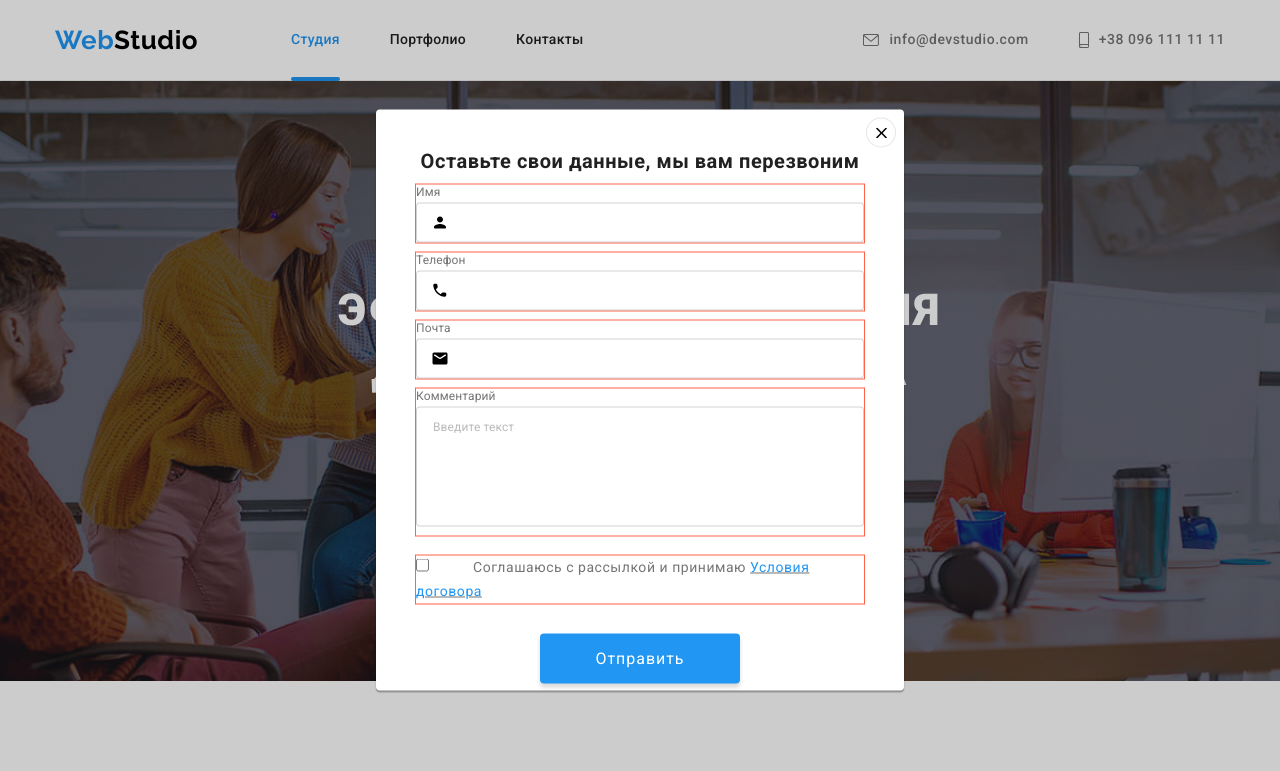
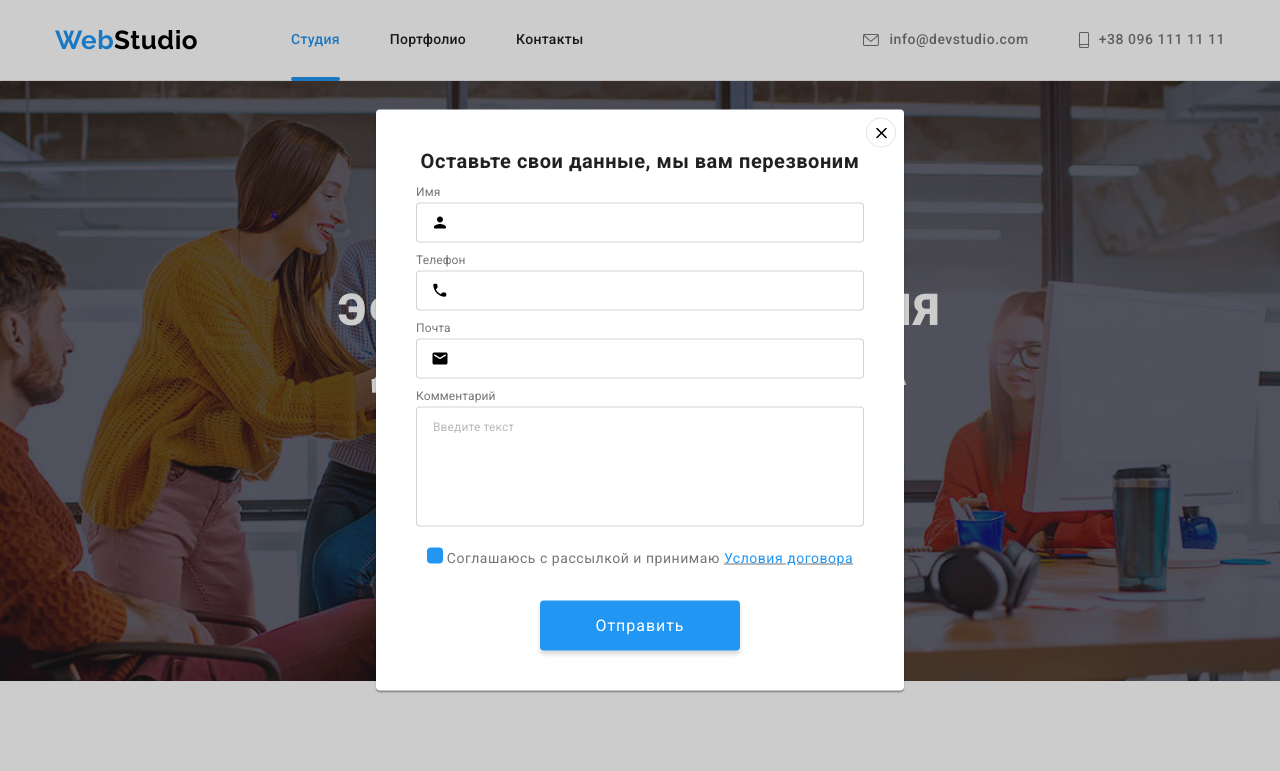
Before and after one commit to Kateryna-Karetna/goit-markup-hw-06, a plain HTML site: page index.html in a window 1280 px wide. Both pictures are taken after a click on the button "Заказать услугу". Shown: the top 771 px of the page. Drawn offline with nearby package versions, Linux system fonts and the light colour scheme.

Commit message:
Checkbox

```diff
--- a/css/styles.css
+++ b/css/styles.css
@@ -849,7 +849,7 @@ img {
   right: 8px;
   width: 30px;
   height: 30px;
-  transition: fill var(--anim-duration) var(--cubic), visibility var(--anim-duration) var(--cubic);
+  transition: fill var(--anim-duration) var(--cubic);
 
   cursor: pointer;
   border-radius: 50%;
@@ -884,17 +884,16 @@ img {
 }
 
 .form-field {
-  outline: 1px solid tomato;
   margin-bottom: 10px;
 }
 
 .form-field.form-item {
+  display: grid;
   margin-bottom: 0;
 }
 
 .form-input {
-  transition: border-color var(--anim-duration) var(--cubic),
-    visibility var(--anim-duration) var(--cubic);
+  transition: border-color var(--anim-duration) var(--cubic);
 
   padding-left: 42px;
   width: 448px;
@@ -930,7 +929,7 @@ img {
   top: 50%;
   left: 15px;
   transform: translateY(-50%);
-  transition: fill var(--anim-duration) var(--cubic), visibility var(--anim-duration) var(--cubic);
+  transition: fill var(--anim-duration) var(--cubic);
 }
 
 .form-input:hover + .form-icon,
@@ -939,8 +938,7 @@ img {
 }
 
 .form-textarea {
-  transition: border-color var(--anim-duration) var(--cubic),
-    visibility var(--anim-duration) var(--cubic);
+  transition: border-color var(--anim-duration) var(--cubic);
 
   padding: 12px 16px;
 
@@ -967,19 +965,58 @@ textarea::placeholder {
 }
 
 .checkbox-item {
+  display: grid;
   margin-left: auto;
   margin-right: auto;
   margin-top: 20px;
 
   font-size: 14px;
   line-height: 1.71;
-  outline: 1px solid tomato;
 
   color: var(--primary-text-color);
 }
 
+.checkbox-label {
+  position: relative;
+}
+
 .checkbox-icon {
-  color: var(--title-text-color);
+  transition: border-color var(--anim-duration) var(--cubic),
+    box-shadow var(--anim-duration) var(--cubic);
+
+  display: inline-block;
+  width: 16px;
+  height: 15px;
+
+  border: 2px solid var(--title-text-color);
+  border-radius: 4px;
+  box-shadow: 0px 4px 4px rgba(0, 0, 0, 0.25);
+}
+
+.form-checkbox:checked + .checkbox-icon {
+  box-shadow: none;
+
+  border-color: var(--accent-color);
+}
+
+.icon-sign {
+  transition: border-color var(--anim-duration) var(--cubic), fill var(--anim-duration) var(--cubic),
+    opacity var(--anim-duration) var(--cubic);
+
+  opacity: 0;
+  border-radius: 4px;
+  appearance: none;
+}
+
+.form-checkbox:checked ~ .icon-sign {
+  position: absolute;
+  top: 2px;
+  left: 0;
+
+  opacity: 1;
+
+  fill: var(--primary-white-color);
+  background-color: var(--accent-color);
 }
 
 .form-href {
--- a/index.html
+++ b/index.html
@@ -431,7 +431,7 @@
         <form class="modal-form">
           <b class="form-title">Оставьте свои данные, мы вам перезвоним</b>
           <div class="form-field">
-            <label class="form-label"><span class="modal-item" for="name">Имя</span></label>
+            <label class="form-label" for="name"><span class="modal-item">Имя</span></label>
             <span class="form-span">
               <input class="form-input" type="text" name="username" id="name" />
               <svg class="form-icon" width="18" height="18">
@@ -440,7 +440,7 @@
             </span>
           </div>
           <div class="form-field">
-            <label class="form-label"><span class="modal-item" for="tel">Телефон</span></label>
+            <label class="form-label" for="tel"><span class="modal-item">Телефон</span></label>
             <span class="form-span">
               <input class="form-input" type="tel" name="phone-number" id="tel" />
               <svg class="form-icon" width="18" height="18">
@@ -449,7 +449,7 @@
             </span>
           </div>
           <div class="form-field">
-            <label class="form-label"><span class="modal-item" for="email">Почта</span></label>
+            <label class="form-label" for="email"><span class="modal-item">Почта</span></label>
             <span class="form-span">
               <input class="form-input" type="email" name="email" id="email" />
               <svg class="form-icon" width="18" height="18">
@@ -458,24 +458,30 @@
             </span>
           </div>
           <div class="form-field form-item">
-            <label class="form-label"><span class="modal-item">Комментарий</span></label>
+            <label class="form-label" for="comment"
+              ><span class="modal-item">Комментарий</span></label
+            >
             <textarea
               class="form-textarea"
               name="comment"
               rows="5"
+              id="comment"
               placeholder="Введите текст"
             ></textarea>
           </div>
           <div class="checkbox-item">
-            <input class="form-checkbox" type="checkbox" name="agreement" id="checkbox" />
-            <svg class="checkbox-icon" width="16" height="15">
-              <use href="./images/icons/icons.svg#rectangle"></use>
-            </svg>
-            <svg class="checkbox-icon" width="16" height="15">
-              <use href="./images/icons/icons.svg#sign"></use>
-            </svg>
-            <label class="checkbox-label" for="checkbox"
-              >Соглашаюсь с рассылкой и принимаю
+            <label class="checkbox-label">
+              <input
+                class="form-checkbox visually-hidden"
+                type="checkbox"
+                name="agreement"
+                checked
+              />
+              <span class="checkbox-icon"></span>
+              <svg class="icon-sign" hidden width="16" height="15">
+                <use href="./images/icons/icons.svg#sign"></use>
+              </svg>
+              Соглашаюсь с рассылкой и принимаю
               <span class="form-href"><a href="" class="item-href">Условия договора</a></span>
             </label>
           </div>
```
